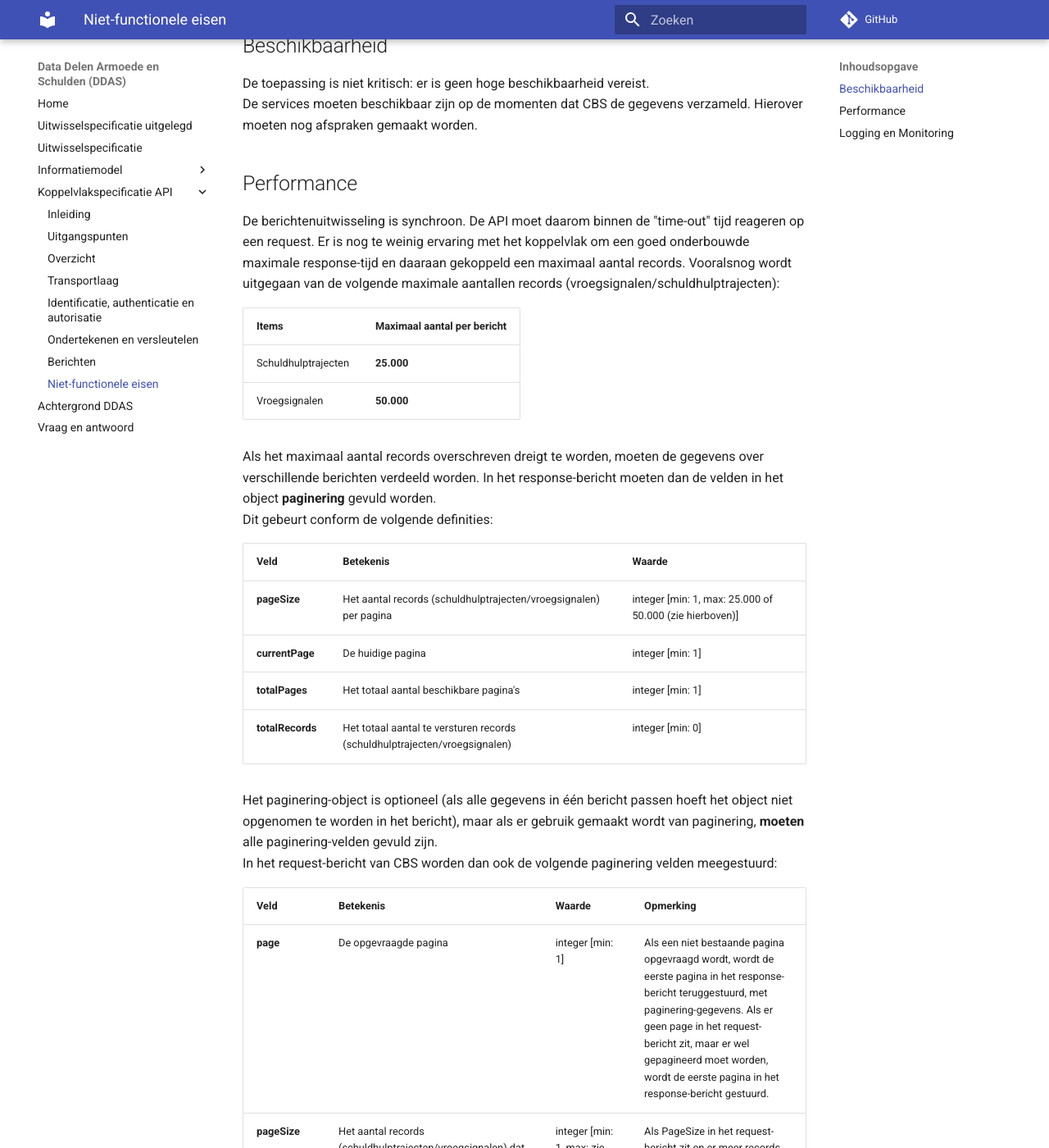
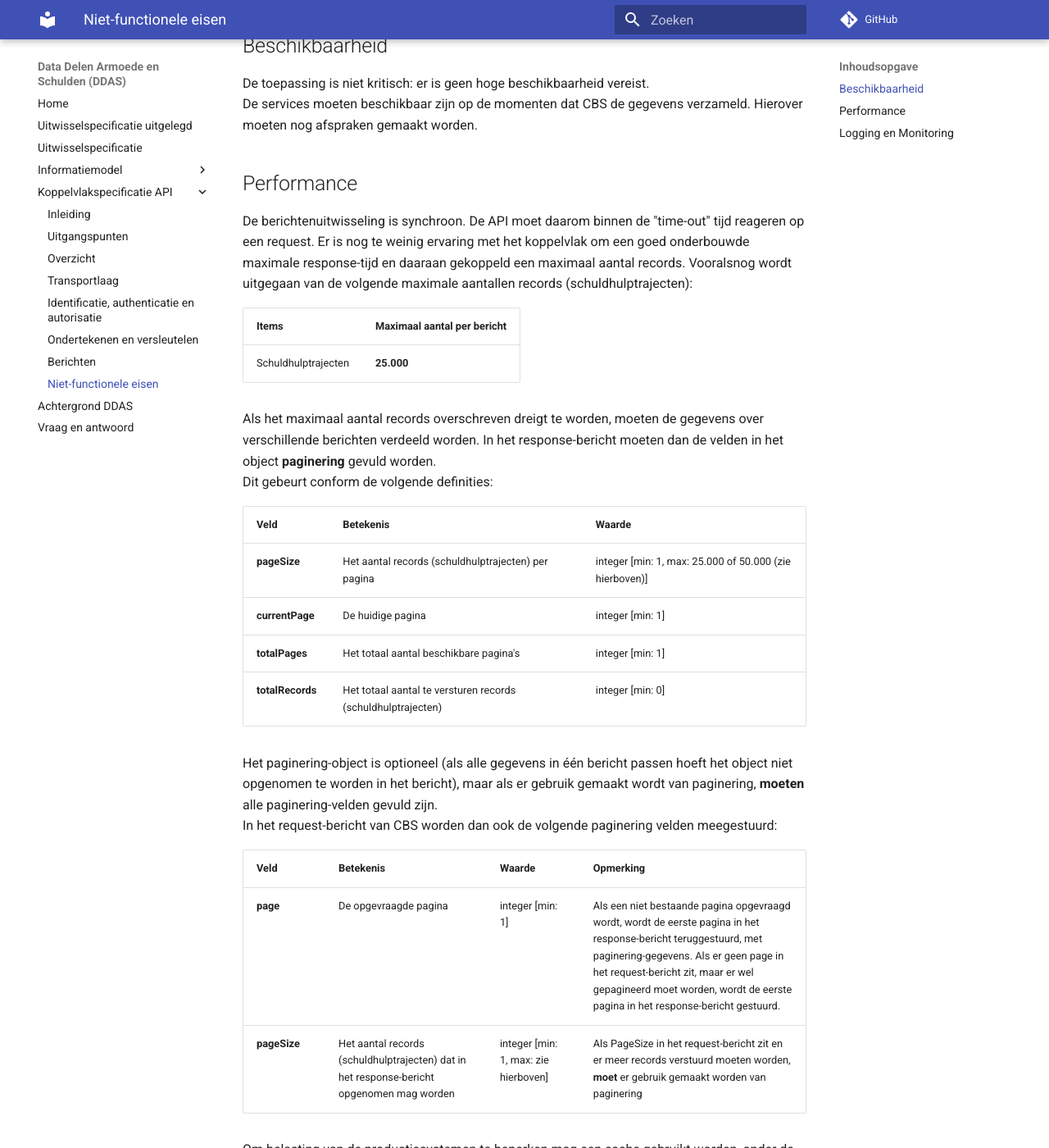
Before and after one commit to VNG-Realisatie/ddas, an MkDocs documentation site: the page built from docs/api/non-functionals.md, in a window 1280 px wide and 1400 px high, scrolled down 397 px. Shown: the whole window at 82% size. Built offline with MkDocs 1.6.1 and Material for MkDocs 9.7.7, drawn with Linux system fonts in a browser that asks for light colours; comment, search, counter and statistics services are not loaded; the version menu is left out; some of the changed text lies outside the part shown.

Commit message:
kleine fixes in taal

```diff
--- a/docs/api/non-functionals.md
+++ b/docs/api/non-functionals.md
@@ -12,22 +12,21 @@
 ## Performance
 
 De berichtenuitwisseling is synchroon. De API moet daarom binnen de "time-out" tijd reageren op een request. Er is nog te weinig ervaring met het koppelvlak om een goed onderbouwde maximale response-tijd en daaraan gekoppeld een maximaal aantal records.
-Vooralsnog wordt uitgegaan van de volgende maximale aantallen records (vroegsignalen/schuldhulptrajecten):
+Vooralsnog wordt uitgegaan van de volgende maximale aantallen records (schuldhulptrajecten):
 
 | Items | Maximaal aantal per bericht |
 |-------|----------------------------|
 | Schuldhulptrajecten | **25.000** |
-| Vroegsignalen | **50.000** |
 
 Als het maximaal aantal records overschreven dreigt te worden, moeten de gegevens over verschillende berichten verdeeld worden. In het response-bericht moeten dan de velden in het object **paginering** gevuld worden.
 Dit gebeurt conform de volgende definities:
 
 | Veld | Betekenis | Waarde |
 |------|-----------|--------|
-| **pageSize** | Het aantal records (schuldhulptrajecten/vroegsignalen) per pagina | integer [min: 1, max: 25.000 of 50.000 (zie hierboven)] |
+| **pageSize** | Het aantal records (schuldhulptrajecten) per pagina | integer [min: 1, max: 25.000 of 50.000 (zie hierboven)] |
 | **currentPage** | De huidige pagina | integer [min: 1] |
 | **totalPages** | Het totaal aantal beschikbare pagina's | integer [min: 1] |
-| **totalRecords** | Het totaal aantal te versturen records (schuldhulptrajecten/vroegsignalen) | integer [min: 0] |
+| **totalRecords** | Het totaal aantal te versturen records (schuldhulptrajecten) | integer [min: 0] |
 
 Het paginering-object is optioneel (als alle gegevens in één bericht passen hoeft het object niet opgenomen te worden in het bericht), maar als er gebruik gemaakt wordt van paginering, **moeten** alle paginering-velden gevuld zijn.
 In het request-bericht van CBS worden dan ook de volgende paginering velden meegestuurd:
@@ -35,7 +34,7 @@
 | Veld | Betekenis | Waarde | Opmerking |
 |------|-----------|--------|-----------|
 | **page** | De opgevraagde pagina | integer [min: 1] | Als een niet bestaande pagina opgevraagd wordt, wordt de eerste pagina in het response-bericht teruggestuurd, met paginering-gegevens. Als er geen page in het request-bericht zit, maar er wel gepagineerd moet worden, wordt de eerste pagina in het response-bericht gestuurd. |
-| **pageSize** | Het aantal records (schuldhulptrajecten/vroegsignalen) dat in het response-bericht opgenomen mag worden | integer [min: 1, max: zie hierboven] | Als PageSize in het request-bericht zit en er meer records verstuurd moeten worden, **moet** er gebruik gemaakt worden van paginering |
+| **pageSize** | Het aantal records (schuldhulptrajecten) dat in het response-bericht opgenomen mag worden | integer [min: 1, max: zie hierboven] | Als PageSize in het request-bericht zit en er meer records verstuurd moeten worden, **moet** er gebruik gemaakt worden van paginering |
 
 
 Om belasting van de productiesystemen te beperken mag een cache gebruikt worden, onder de volgende voorwaarden:
```
Also changed, not shown: docs/api/berichten.md (+2 -2 lines).
